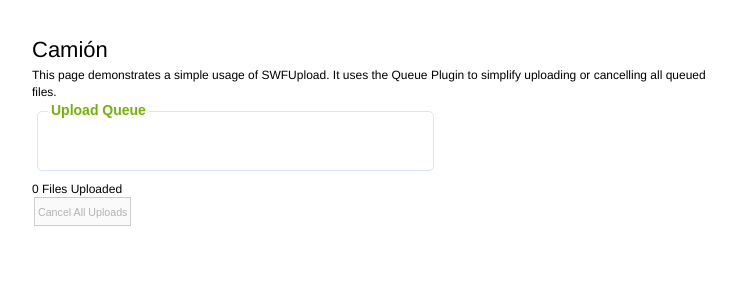
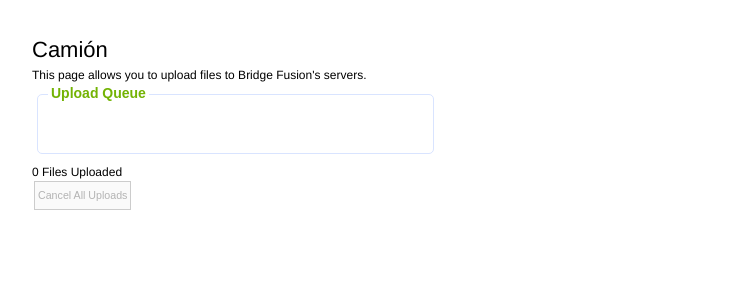
Before and after one commit to swsnider/random, a PHP site: page / in a window 1280 px wide. Shown: the top 300 px of the page, without its empty margins (58-794 px from the left). Run offline with PHP 8.4, Linux system fonts and the light colour scheme.

Commit message:
added accent

```diff
--- a/camion/index.php
+++ b/camion/index.php
@@ -32,7 +32,7 @@
 				button_width: "65",
 				button_height: "29",
 				button_placeholder_id: "spanButtonPlaceHolder",
-				button_text: '<span class="theFont">Hello</span>',
+				button_text: '<span class="theFont">Upload</span>',
 				button_text_style: ".theFont { font-size: 16; }",
 				button_text_left_padding: 12,
 				button_text_top_padding: 3,
@@ -60,7 +60,7 @@
 <div id="content">
 	<h2>Cami&oacute;n</h2>
 	<form id="form1" action="index.php" method="post" enctype="multipart/form-data">
-		<p>This page demonstrates a simple usage of SWFUpload.  It uses the Queue Plugin to simplify uploading or cancelling all queued files.</p>
+		<p>This page allows you to upload files to Bridge Fusion's servers.</p>
 
 			<div class="fieldset flash" id="fsUploadProgress">
 			<span class="legend">Upload Queue</span>
```
